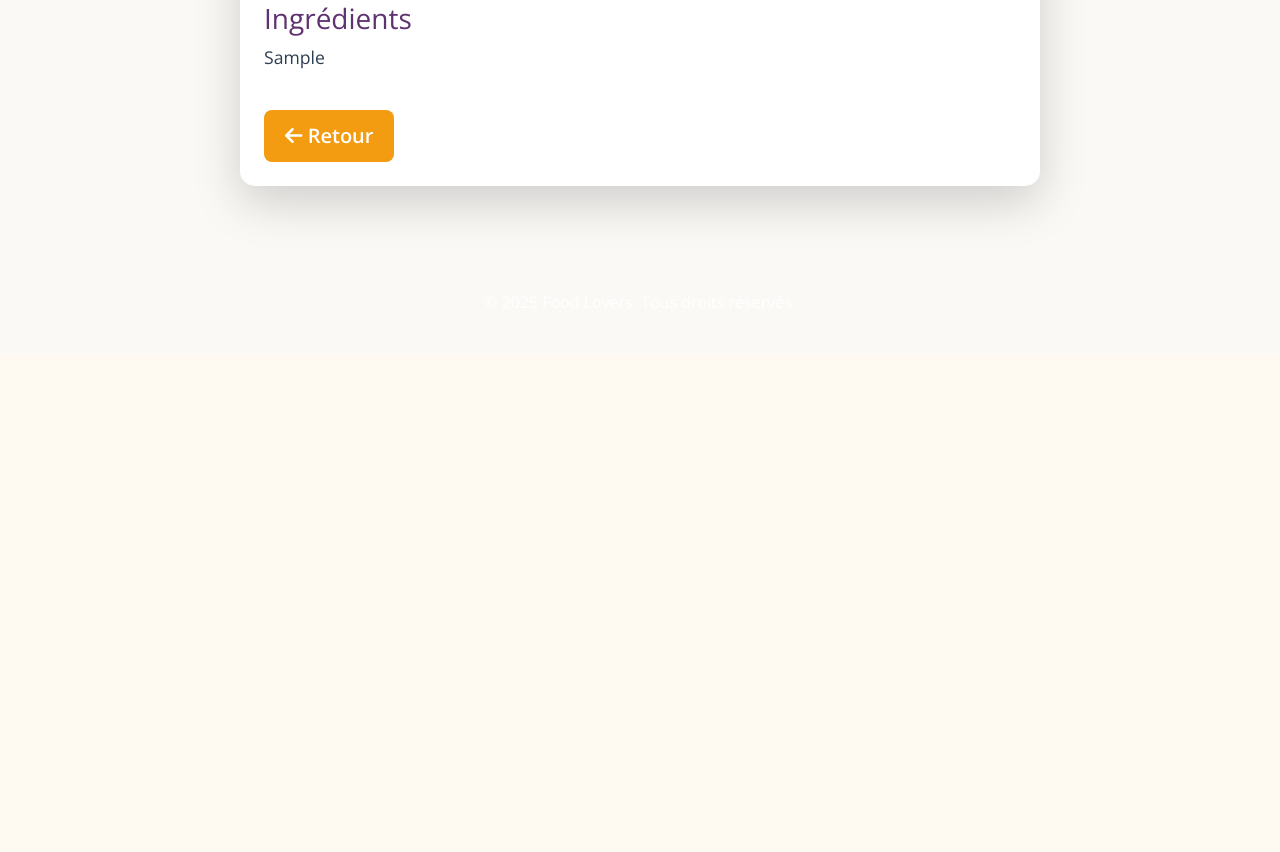
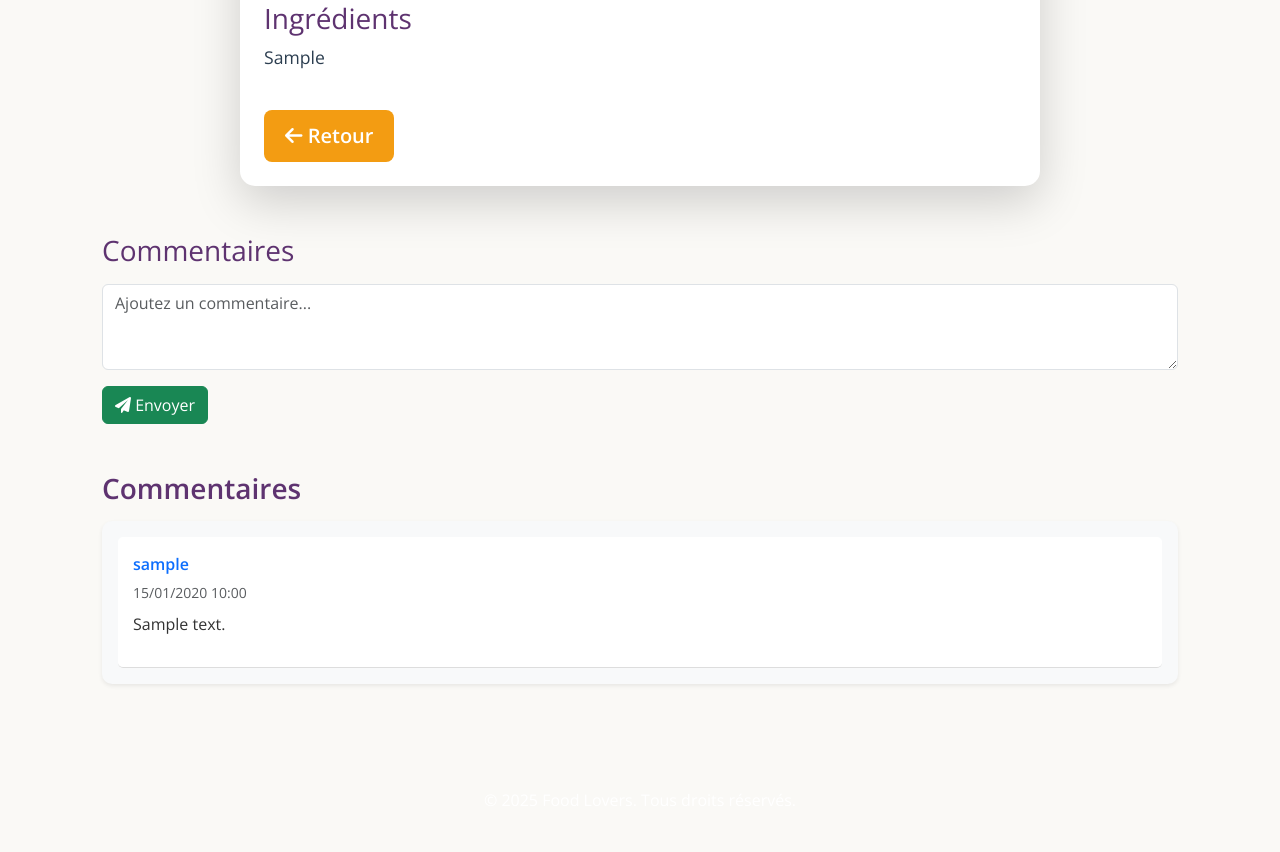
Before and after one commit to Hapsatou30/mini-projet-python, a Django app: page /recette/1/ in a window 1280 px wide. Shown: the part 780-1632 px from the top of the page. Before the commit the page ends 1088 px from the top, so only its background shows below. Run offline with Django 5.2, Linux system fonts and the light colour scheme; tables that the repository leaves empty hold one stand-in row (values such as "Sample post"); grey boxes marked "Sample" are stand-in pictures; some libraries are stand-ins or nearby versions.

Commit message:
ajout et suppression des commentaires

```diff
--- a/RecetteShare/recettes/templates/recettes/detail_recette.html
+++ b/RecetteShare/recettes/templates/recettes/detail_recette.html
@@ -29,10 +29,56 @@
 
         <!-- Bouton retour -->
         <div class="mt-4 ">
-            <a href="{% url 'mes_recettes' %}" class="btn btn-lg" style="background-color: #F39C12; color: white; padding: 10px 20px; border-radius: 8px; font-weight: bold;">
+            <a href="{% url 'accueil' %}" class="btn btn-lg" style="background-color: #F39C12; color: white; padding: 10px 20px; border-radius: 8px; font-weight: bold;">
                 <i class="fas fa-arrow-left"></i> Retour
             </a>
         </div>
     </div>
+    <!-- Section des commentaires -->
+<div class="mt-5">
+    <h3 style="color: var(--highlight-color);">Commentaires</h3>
+
+    <!-- Formulaire pour ajouter un commentaire -->
+    <form method="POST" action="{% url 'ajouter_commentaire' recette.id %}" class="mt-3">
+        {% csrf_token %}
+        <div class="mb-3">
+            <textarea name="contenu" class="form-control" rows="3" placeholder="Ajoutez un commentaire..." required></textarea>
+        </div>
+        <button type="submit" class="btn btn-success">
+            <i class="fas fa-paper-plane"></i> Envoyer
+        </button>
+    </form>
+
+    <!-- Liste des commentaires -->
+    <div class="mt-5">
+        <h3 class="mb-3" style="color: #5E3370; font-weight: bold;">Commentaires</h3>
+
+        <div class="card shadow-sm border-0 p-3" style="border-radius: 10px; background: #f8f9fa;">
+            <ul class="list-group list-group-flush">
+                {% for commentaire in commentaires %}
+                    <li class="list-group-item d-flex justify-content-between align-items-start" style="border-bottom: 1px solid #ddd; padding: 15px;">
+                        <div>
+                            <p class="fw-bold text-primary mb-1">{{ commentaire.auteur.username }}</p>
+                            <small class="text-muted">{{ commentaire.date_creation|date:"d/m/Y H:i" }}</small>
+                            <p class="mt-2" style="color: #333;">{{ commentaire.contenu }}</p>
+                        </div>
+                        {% if commentaire.auteur == request.user %}
+                        <form method="POST" action="{% url 'supprimer_commentaire' recette.id commentaire.id %}">
+                                {% csrf_token %}
+                                <button type="submit" class="btn btn-outline-danger btn-sm">
+                                    <i class="fas fa-trash-alt"></i>
+                                </button>
+                            </form>
+                        {% endif %}
+                    </li>
+                {% empty %}
+                    <li class="list-group-item text-center text-muted">Aucun commentaire pour l'instant.</li>
+                {% endfor %}
+            </ul>
+        </div>
+    </div>
+
+</div>
+
 </div>
 {% endblock %}
--- a/RecetteShare/recettes/urls.py
+++ b/RecetteShare/recettes/urls.py
@@ -21,4 +21,11 @@ urlpatterns = [
 
     # Voir les détails d'une recette
     path('recette/<int:recette_id>/', views.detail_recette, name='detail_recette'),
+
+    # Ajouter un commentaire à une recette
+    path('recette/<int:recette_id>/ajouter_commentaire/', views.ajouter_commentaire, name='ajouter_commentaire'),
+    # Afficher les commentaires d'une recette
+    path('recette/<int:recette_id>/commentaires/', views.recette_commentaires, name='commentaires'),
+    # Supprimer un commentaire
+    path('recette/<int:recette_id>/commentaire/<int:commentaire_id>/supprimer/', views.supprimer_commentaire, name='supprimer_commentaire'),
 ]
--- a/RecetteShare/recettes/views.py
+++ b/RecetteShare/recettes/views.py
@@ -6,6 +6,8 @@ from django.contrib.auth.decorators import login_required
 from.models import Recette
 from .forms import RecetteForm
 from django.core.paginator import Paginator
+from .forms import CommentaireForm
+from.models import Commentaire
 
 
 
@@ -132,6 +134,37 @@ def supprimer_recette(request, recette_id):  # Définition de la fonction suppri
     return redirect('mes_recettes')  # Redirige vers la page mes recettes après suppression
 
 # voir les détails d'une recette
-def detail_recette(request, recette_id):  # Définition de la fonction detail_recette qui prend en paramètre la requête HTTP et l'identifiant de la recette
+def detail_recette(request, recette_id):
+    recette = get_object_or_404(Recette, id=recette_id)
+    commentaires = recette.commentaires.all().order_by("-date_creation")  # Trie les commentaires du plus récent au plus ancien
+    return render(request, "recettes/detail_recette.html", {"recette": recette, "commentaires": commentaires})
+
+# Ajouter un commentaire
+@login_required
+def ajouter_commentaire(request, recette_id):  # Définition de la fonction ajouter_commentaire qui prend en paramètre la requête HTTP et l'identifiant de la recette
     recette = get_object_or_404(Recette, id=recette_id)  # Récupère la recette avec l'identifiant donné ou renvoie une erreur 404 si elle n'existe pas
-    return render(request, 'recettes/detail_recette.html', {'recette': recette})  # La fonction render génère une réponse HTTP avec le contenu du template "detail_recette.html" et passe la recette au contexte
+
+    if request.method == 'POST':  # Vérifie si la méthode de la requête est POST
+        form = CommentaireForm(request.POST)  # Crée une instance du formulaire CommentaireForm avec les données POST
+        if form.is_valid():  # Vérifie si le formulaire est valide
+            commentaire = form.save(commit=False)
+            commentaire.auteur = request.user  # Associe l'utilisateur connecté comme auteur du commentaire
+            commentaire.recette = recette  # Associe la recette au commentaire
+            commentaire.save()  # Sauvegarde le commentaire dans la base de données
+            return redirect('detail_recette', recette_id=recette_id)  # Redirige vers la page de détail de la recette après la création du commentaire
+    else:  # Si la méthode n'est pas POST
+        form = CommentaireForm()  # Crée une instance vide du formulaire CommentaireForm
+        return redirect('detail_recette', {'form': form, 'recette': recette})  # La fonction render génère une réponse HTTP avec le contenu du template "ajouter_commentaire.html" et passe le formulaire et la recette au contexte
+
+# Supprimer un commentaire
+@login_required
+def supprimer_commentaire(request, recette_id, commentaire_id):  # Définition de la fonction supprimer_commentaire qui prend en paramètre la requête HTTP, l'identifiant de la recette et l'identifiant du commentaire
+    commentaire = get_object_or_404(Commentaire, id=commentaire_id, recette_id=recette_id)  # Récupère le commentaire avec l'identifiant donné et l'identifiant de la recette ou renvoie une erreur 404 si elle n'existe pas
+    commentaire.delete()  # Supprime le commentaire
+    return redirect('detail_recette', recette_id=recette_id)
+
+#afficher les commentaires par recette
+def recette_commentaires(request, recette_id):  # Définition de la fonction recette_commentaires qui prend en paramètre la requête HTTP et l'identifiant de la recette
+    recette = get_object_or_404(Recette, id=recette_id)  # Récupère la recette avec l'identifiant donné ou renvoie une erreur 404 si elle n'existe pas
+    commentaires = recette.commentaires.all()  # Récupère tous les commentaires associés à la recette
+    return render(request, 'recettes/détail_recette.html', {'recette': recette, 'commentaires': commentaires})
```
Also changed, not shown: RecetteShare/recettes/forms.py (+10 -0 lines).
